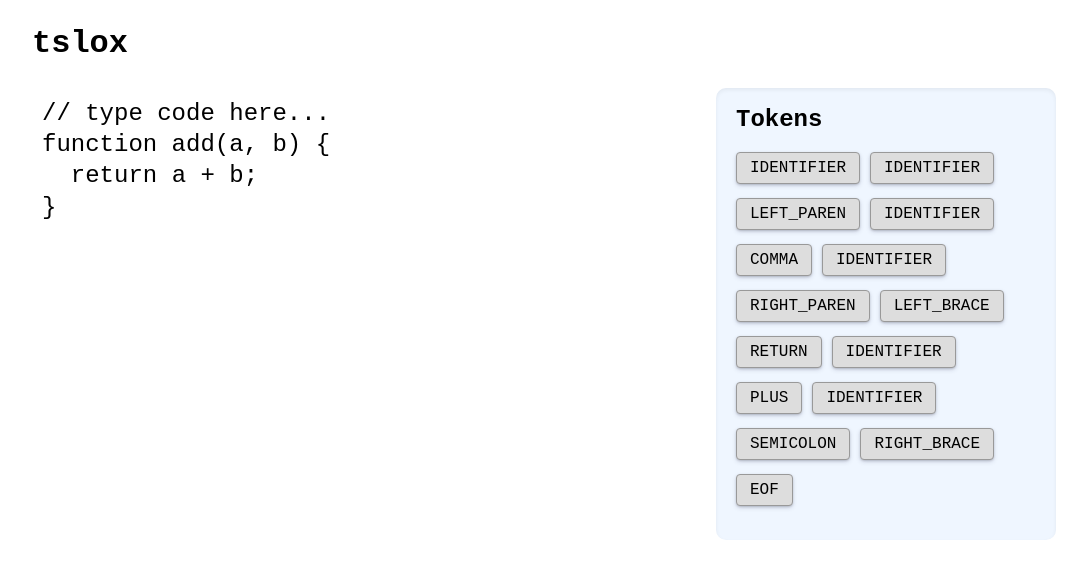
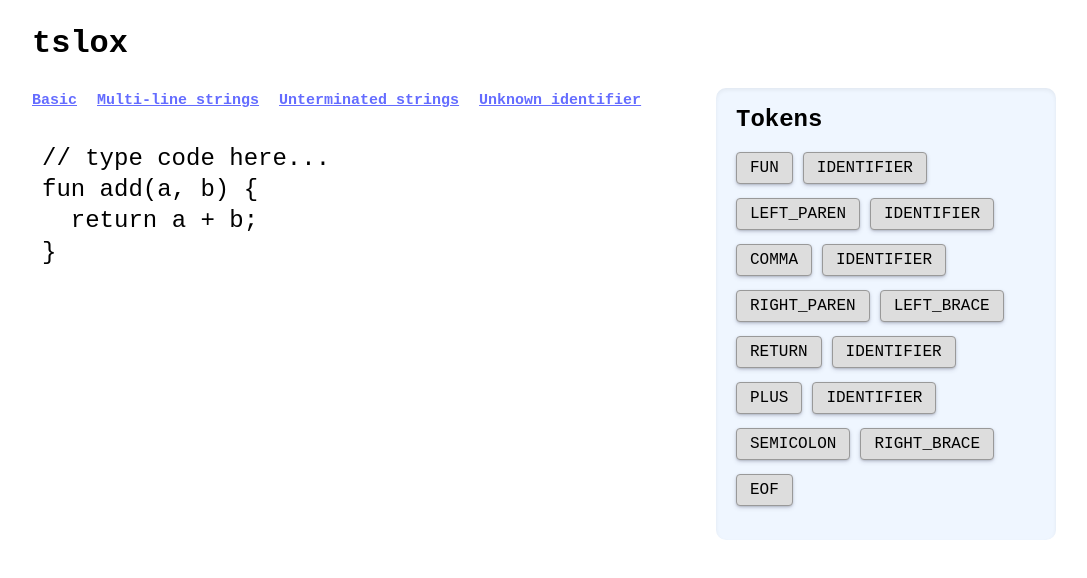
Before and after one commit to pringshia/tslox, a React (Vite) app: page / in a window 1280 px wide. Shown: the top 578 px of the page, without its empty margins (96-1183 px from the left). Built offline with nearby package versions, Linux system fonts and the light colour scheme.

Commit message:
Add quicklinks to test bench

```diff
--- a/test-bench/App.tsx
+++ b/test-bench/App.tsx
@@ -1,4 +1,4 @@
-import { useState } from "react";
+import { useState, useCallback } from "react";
 import { lexer } from "@lib/main";
 import Editor from "react-simple-code-editor";
 import Prism from "prismjs";
@@ -6,8 +6,20 @@ import Prism from "prismjs";
 import "prismjs/themes/prism.css";
 
 function App() {
-  const [code, setCode] = useState(
-    `// type code here...\nfunction add(a, b) {\n  return a + b;\n}`
+  const codeSamples = [
+    `// type code here...\nfun add(a, b) {\n  return a + b;\n}`,
+    `var myString = "\n\tsome\n\ttext"\n`,
+    `var myString = "\n\tsome\n\ttext\n`,
+    `var results = 4 + 5 # 2`,
+  ];
+
+  const [code, setCode] = useState(codeSamples[0]);
+
+  const showPreset = useCallback(
+    (index: number) => {
+      setCode(codeSamples[index]);
+    },
+    [codeSamples, setCode]
   );
 
   return (
@@ -18,6 +30,53 @@ function App() {
         </h1>
       </div>
       <div className="container">
+        <div className="editor">
+          <ul className="quicklinks">
+            <li>
+              <a
+                href="#"
+                onClick={(e) => {
+                  showPreset(0);
+                  e.preventDefault();
+                }}
+              >
+                Basic
+              </a>
+            </li>
+            <li>
+              <a
+                href="#"
+                onClick={(e) => {
+                  showPreset(1);
+                  e.preventDefault();
+                }}
+              >
+                Multi-line strings
+              </a>
+            </li>
+            <li>
+              <a
+                href="#"
+                onClick={(e) => {
+                  showPreset(2);
+                  e.preventDefault();
+                }}
+              >
+                Unterminated strings
+              </a>
+            </li>
+            <li>
+              <a
+                href="#"
+                onClick={(e) => {
+                  showPreset(3);
+                  e.preventDefault();
+                }}
+              >
+                Unknown identifier
+              </a>
+            </li>
+          </ul>
           <Editor
             value={code}
             onValueChange={(code) => setCode(code)}
@@ -33,6 +92,7 @@ function App() {
               lineHeight: 1.3,
             }}
           />
+        </div>
         <div className="panel">
           <h2>Tokens</h2>
           {lexer.getTokens(code).result.map((tokens) => (
--- a/test-bench/index.css
+++ b/test-bench/index.css
@@ -74,3 +74,24 @@ body {
 .container {
   display: flex;
 }
+
+.editor {
+  flex: 1;
+}
+
+ul.quicklinks {
+  list-style-type: none;
+  margin: 0px 0px 20px 0px;
+  padding: 0;
+}
+
+ul.quicklinks li {
+  margin-right: 20px;
+  display: inline-block;
+}
+
+ul.quicklinks li a {
+  text-decoration: underline;
+  font-weight: bold;
+  font-size: 15px;
+}
```
Lines whose indentation alone changed are shown as unchanged.
